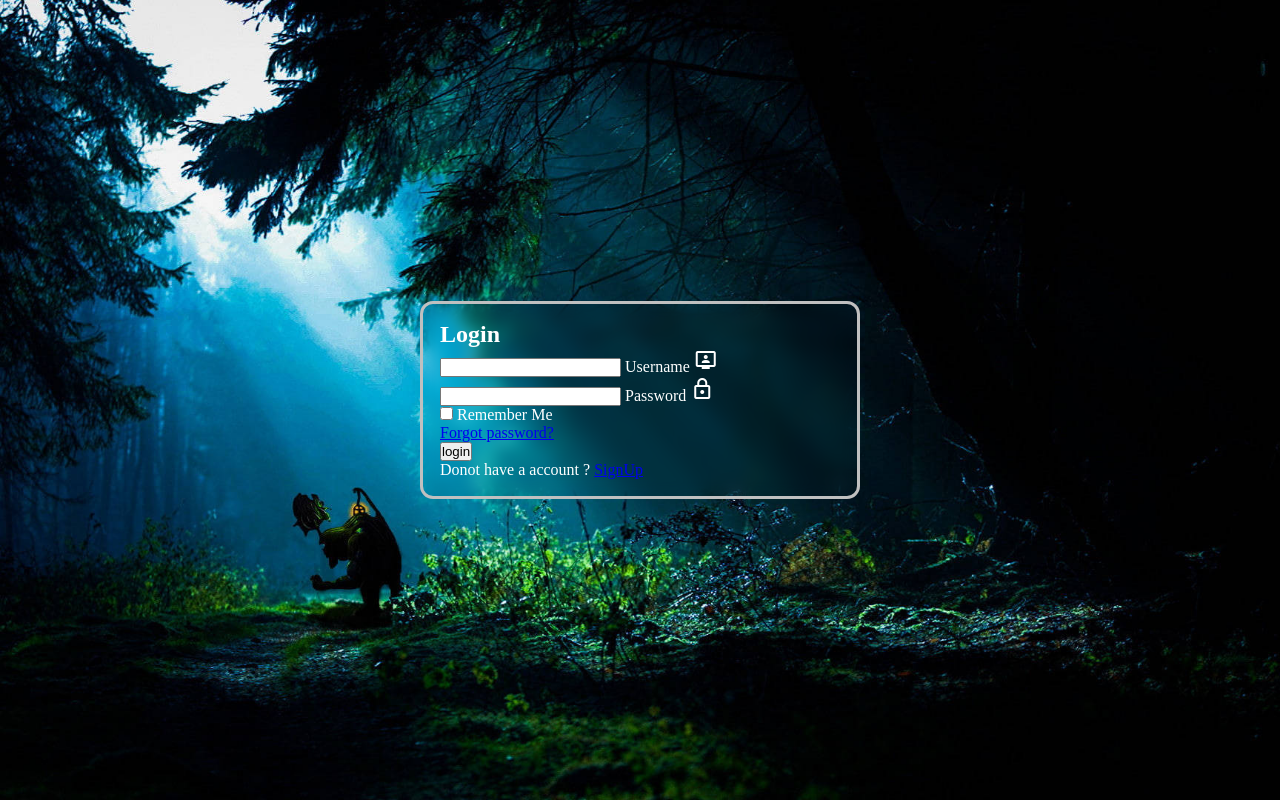
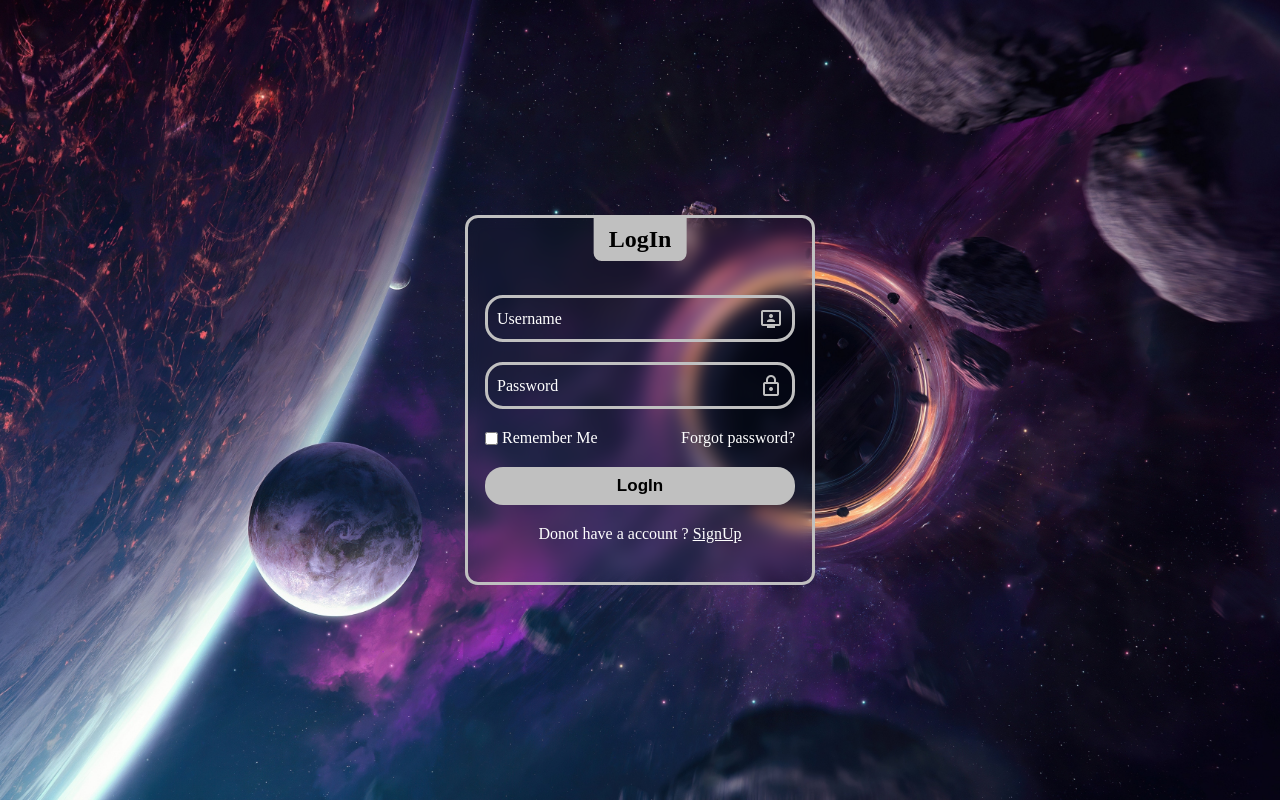
Before and after one commit to Akshad2509/LoginPage, a plain HTML site: page index.html in a window 1280 px wide. Drawn offline with nearby package versions, Linux system fonts and the light colour scheme.

Commit message:
Add files via upload

```diff
--- a/index.html
+++ b/index.html
@@ -3,6 +3,7 @@
 <head>
     <meta charset="UTF-8">
     <meta name="viewport" content="width=device-width, initial-scale=1.0">
+    <meta name="description" content="Login Page">
     <meta name="author" content="AkshadKalaskar">
     <title>Login Page</title>
     <link rel="stylesheet" href="styles.css">
@@ -11,39 +12,39 @@
 
 </head>
 <body>
-    <div class="parent" style="color: white;">
-     <h2>Login</h2>
+    <div class="parent" >
+
+     <h2>LogIn</h2>
      <form>
 
        <div class="inputBox">
         <input type="text" id="user_id" required>
-        <label for="user_id" style="color:white">Username</label>
-        <span class="material-symbols-outlined">
+        <label for="user_id">Username</label>
+        <span class="material-symbols-outlined" style="color: silver;">
             tv_signin
             </span>
 
     </div>
     <div class="passwordBox">
         <input type="password" id="user_password" required >
-        <label for="user_password" style="color:white">Password</label>
-        <span class="material-symbols-outlined">
+        <label for="user_password" >Password</label>
+        <span class="material-symbols-outlined"  style="color: silver;">
             lock
             </span>
     </div>
 
     <div class="checkBox" style="color:white">
-        <input type="checkbox"  >
-         Remember Me
-    </div>
+        <div class="Remember"><input type="checkbox"  >
+         Remember Me</div>
 
-    <div class="forgotBox">
         <a href="#">
             Forgot password?
         </a>
+
     </div>
 
      <div class="submitButton">
-        <input type="submit" value="login">
+      <input type="submit" value="LogIn">
      </div>
      <div class="SignUpBox">
         Donot have a account ? <a href="#">SignUp</a>
--- a/styles.css
+++ b/styles.css
@@ -2,6 +2,7 @@
 *{
   margin: 0;
   padding: 0;
+  box-sizing: border-box;
 }
 
 body{
@@ -9,8 +10,8 @@ body{
   align-items: center;
   justify-content: center;
   background-color: black;
-  height:100vh;
-  background:url(./background.jpg) center center/cover no-repeat;
+  min-height:100vh;
+  background:url(./backgroundimage.jpg) center right/cover no-repeat;
 
 }
 
@@ -18,6 +19,113 @@ body{
   border : 3px solid silver;
    padding :17px;
    border-radius: 13px;
-   width: 400px;
+   width: 350px;
    backdrop-filter:blur(8px);
+   position :relative;
+   height:370px;
 }
+
+.parent h2{
+  position:absolute;
+  top:0px;
+  left : 50%;
+  transform: translateX(-50%);
+  padding : 8px 15px;
+  background-color: silver;
+  border-radius: 0 0 8px 8px;
+
+}
+
+form{
+
+  margin-top : 60px;
+  display: flex;
+  flex-direction: column;
+  gap:20px;
+
+}
+
+.inputBox input, .passwordBox input{
+  padding :10px;
+  width:100%;
+  outline:none;
+  border : 3px solid silver;
+  background-color: transparent;
+  border-radius: 18px;
+  color:white;
+  font-size: 18px;
+}
+
+.inputBox ,.passwordBox{
+  display: flex;
+  align-items: center;
+  position: relative;
+}
+
+label {
+  position: absolute;
+  left: 12px;
+  color:white;
+  transition: 0.15s ease-in-out;
+}
+
+span{
+  position: absolute;
+  right : 12px;
+  font-size: 13px;
+
+}
+
+.checkBox{
+  display: flex;
+  justify-content: space-between;
+  align-items: center;
+  color:white;
+  gap:5px;
+}
+
+a{
+  color: white;
+}
+
+.Remember{
+  display: flex;
+  align-items: center;
+  gap:4px;
+}
+
+input[type="submit"]{
+  width: 100%;
+  border:none;
+  font-size: 17px;
+  padding : 9px;
+  cursor: pointer;
+  border-radius: 18px;
+  font-weight: bolder;
+  background-color: silver;
+}
+
+
+
+input:valid+label,
+input:focus+label{
+
+
+  background-color: silver;
+  padding:4px 2px;
+  font-size: 15px;
+  transform: translate(25px,-25px);
+  color:black;
+  border-radius: 3px;
+
+}
+
+.checkBox a{
+  text-decoration: none;
+}
+
+.SignUpBox{
+  text-align: center;
+  color :white;
+
+}
```
Also changed, not shown: backgroundimage.jpg (added).
